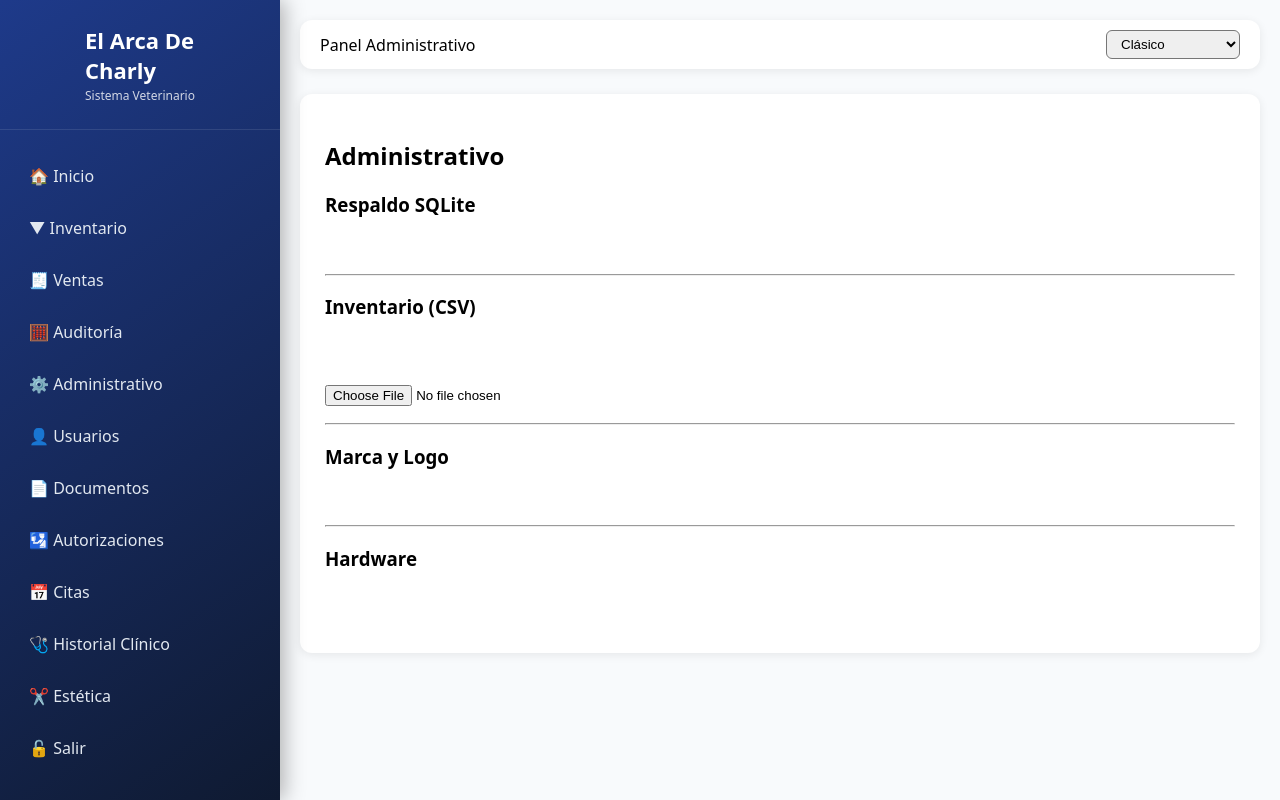
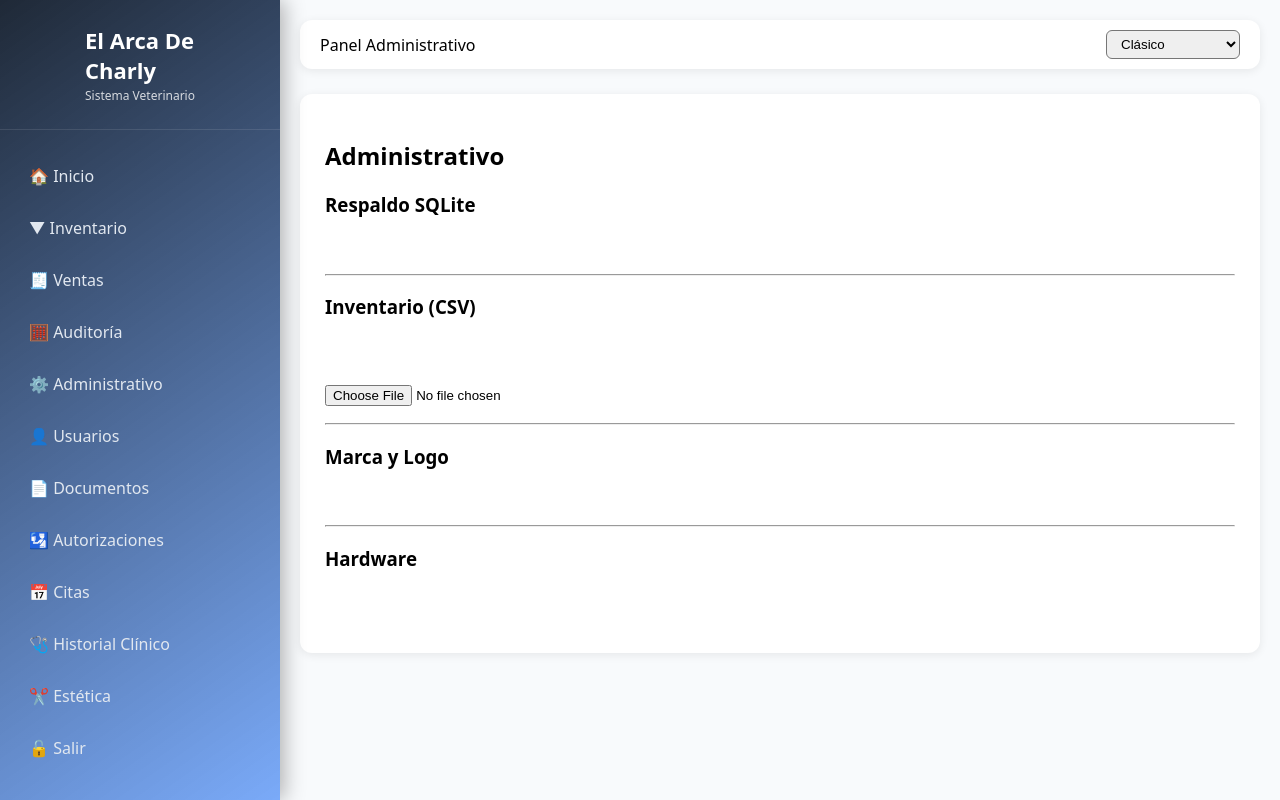
Before and after one commit to elarcadecharly2026/el-arca-veterinaria, a Flask app: page /admin/datos in a window 1280 px wide. Run offline with Flask 3, Linux system fonts and the light colour scheme; a user stored in the database is signed in.

Commit message:
Update theme-arca.css

```diff
--- a/static/css/theme-arca.css
+++ b/static/css/theme-arca.css
@@ -65,7 +65,7 @@ button.danger{background:#ef4444}
 .sidebar {
   width: 280px;
   height: 100vh;
-  background: linear-gradient(145deg, #1e3a8a 0%, #0f1a31 100%);
+  background: linear-gradient(145deg, #1f2937 0%, rgb(59 130 246 / 68%) 100%);
   color: white;
   position: fixed;
   left: 0;
```
